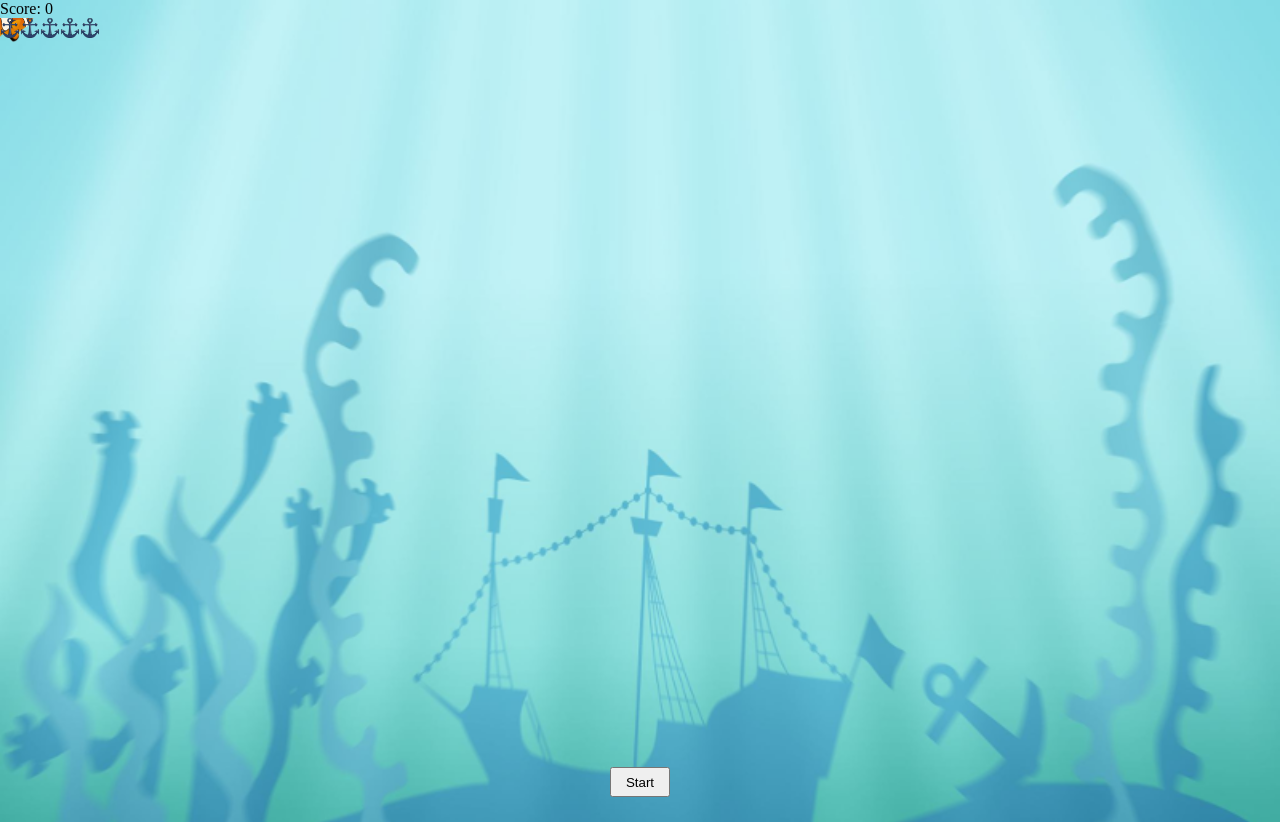
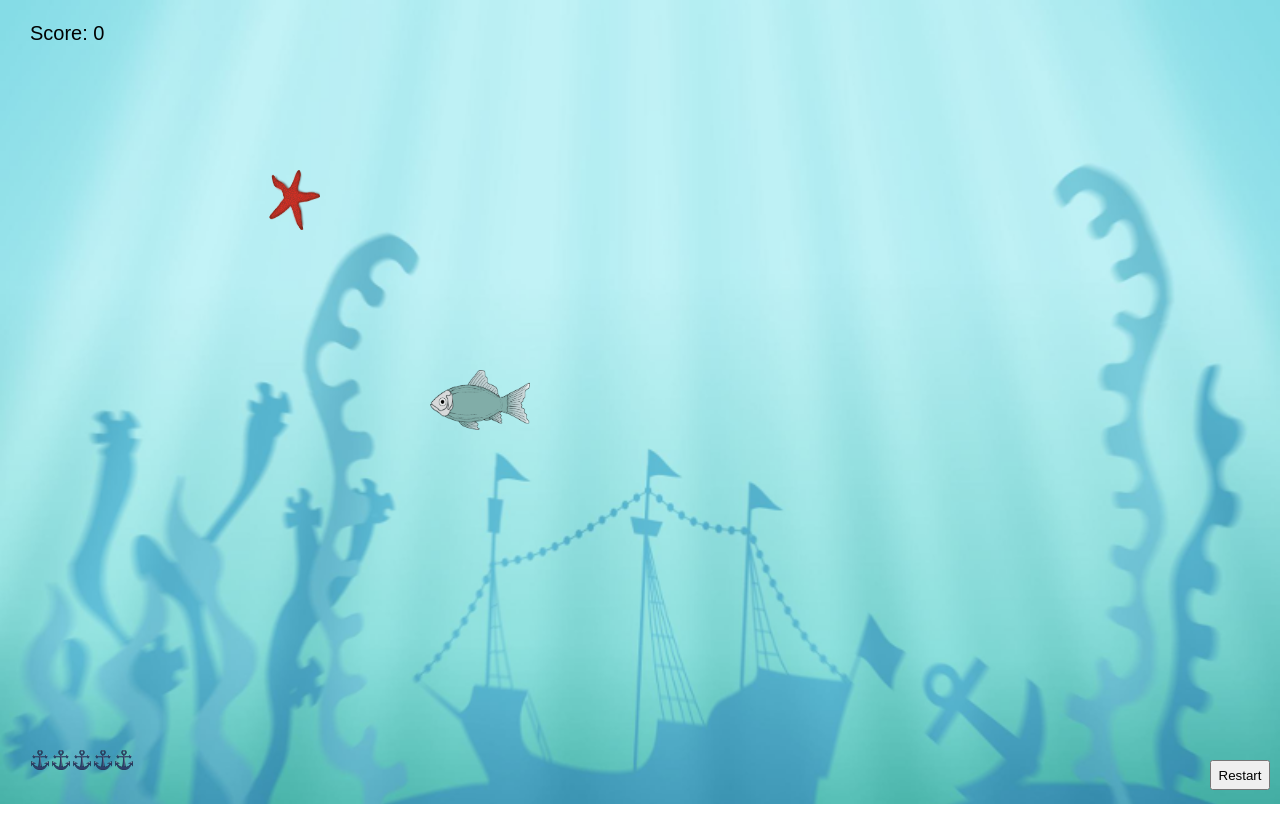
Before and after one commit to lauraliparulo/clownfish, a plain HTML site: page index.html in a window 1280 px wide. Drawn offline with Linux system fonts and the light colour scheme.

Commit message:
restart button and score on canvas

```diff
--- a/index.html
+++ b/index.html
@@ -12,9 +12,6 @@
 </head>
 
 <body>
-<div id="score"></div>
-
-
 </body>
 
 </html>
--- a/scripts/app.js
+++ b/scripts/app.js
@@ -1,5 +1,5 @@
 var scene, joystick;
-var scoreCounterElement = document.getElementById('score');
+var scoreBoards;
 var evilSound, goodieSound, gameOverSound, introSound;
 var clownfish, evil1, starfish;
 var livesCounter = 5;
@@ -7,23 +7,21 @@ var scoreCounter = 0;
 //boolean variables to track collisions events
 var hitEvil1, hitStarfish;
 var lives = [];
-var button;
-var pause = true;
+var restartButton;
+
 
 
 function OtherSprite(scene, imageFile, width, height, counterIncrement, audioElement, hit) {
     entity = new Sprite(scene, imageFile, width, height);
-
     entity.counterIncrement = counterIncrement;
     entity.audioElement = audioElement;
     entity.hit = hit;
-
     return entity;
 }
 
 function init() {
 
-    scoreCounterElement.innerHTML = "Score: " + scoreCounter;
+    scoreBoard = "Score: " + scoreCounter;
 
     evilSound = new Sound('sounds/hitEvil.ogg');
     goodieSound = new Sound('sounds/hitGoody.ogg');
@@ -56,13 +54,14 @@ function init() {
         alert('This scene requires a touch screen');
     } // end ifs
 
-    button = new GameButton("Start");
+    restartButton = new GameButton("Restart");
 
-    button.setPos((scene.width / 2 - 30), scene.height - 33);
-    button.setSize(60, 30);
+    restartButton.setPos(scene.width - 70, scene.height - 40);
+    restartButton.setSize(60, 30);
 
-    evil1.hide();
-    starfish.hide();
+
+    evil1.show();
+    starfish.show();
 
     clownfish.setSpeed(0);
     clownfish.setPosition(40, 30);
@@ -70,7 +69,9 @@ function init() {
     scene.start();
     introSound.play();
 
+    showScore(scoreBoard);
 } // end init
+
 
 function update() {
 
@@ -85,41 +86,18 @@ function update() {
     }
 
     if (scene.touchable) {
-
-        var dx = joystick.getDiffX() * 0.1;
-        var dy = joystick.getDiffY() * 0.1;
-
-        if (clownfish.x + dx <= scene.width && clownfish.x + dx > 0) {
-            clownfish.setDX(dx);
-        } else {
-            clownfish.setDX(0);
-        }
-
-        if (clownfish.y + dy <= scene.height && clownfish.y + dy > 0) {
-            clownfish.setDY(dy);
-        } else {
-            clownfish.setDY(0);
-        }
-
-
+        checkJoystick();
     } else {
-        x = scene.getMouseX();
-        y = scene.getMouseY();
-        clownfish.setPosition(x, y);
+        checkMouse();
     } // end if)// end touchable
 
     checkButtons();
+    checkGameOver();
+
     detectCollision(evil1);
     detectCollision(starfish);
     evil1.setDX(-8);
     starfish.setDX(-10);
-
-    if (pause) {
-        evil1.setDX(0);
-        starfish.setDX(0);
-    }
-
-    checkGameOver();
 
     evil1.update();
     starfish.update();
@@ -129,23 +107,45 @@ function update() {
         lives[i].update();
     }
 
+    showScore(scoreBoard);
+
 }// end update
+
+function checkJoystick() {
+    var dx = joystick.getDiffX() * 0.1;
+    var dy = joystick.getDiffY() * 0.1;
+
+    if (clownfish.x + dx <= scene.width && clownfish.x + dx > 0) {
+        clownfish.setDX(dx);
+    } else {
+        clownfish.setDX(0);
+    }
+
+    if (clownfish.y + dy <= scene.height && clownfish.y + dy > 0) {
+        clownfish.setDY(dy);
+    } else {
+        clownfish.setDY(0);
+    }
+}
+
+function checkMouse() {
+    x = scene.getMouseX();
+    y = scene.getMouseY();
+    if (x < scene.width && y < scene.height) {
+        clownfish.show();
+        clownfish.setPosition(x, y);
+    } else {
+        clownfish.hide();
+    }
+}
 
 function checkButtons() {
 
-    if (button.isClicked()) {
-        if (pause) {
-            evil1.show();
-            starfish.show();
-            button.setName('Pause');
-            pause = false;
-        } else {
-            button.setName('Resume');
-            pause = true;
-
-        }
+    if (restartButton.isClicked()) {
+        restart();
+        evil1.show();
+        starfish.show();
     }
-
 }// end checkbutton
 
 function checkGameOver() {
@@ -174,7 +174,7 @@ function detectCollision(object) {
         object.hit = true;
         if (object.counterIncrement > 0) {
             scoreCounter = scoreCounter + object.counterIncrement;
-            scoreCounterElement.innerHTML = "Score: " + scoreCounter;
+            scoreBoard = "Score: " + scoreCounter;
             object.setPosition(scene.width, scene.height * Math.random());
         }
         else {
@@ -199,12 +199,23 @@ function resize() {
 function addLives() {
     var anchor;
     for (var i = 0; i < livesCounter; i++) {
-        anchor = new Sprite(scene, 'images/anchor2.png', 18, 20, null, null, null, null);
-        anchor.setPosition(10 + i * 20, 10);
+        anchor = new Sprite(scene, 'images/anchor2.png', 18, 20);
+        anchor.setPosition(40 + i * 21, scene.height - 40);
         anchor.setSpeed(0);
         lives.push(anchor);
     }
 }
 
+
+function restart() {
+    document.location.href = "";
+} // end restart
+
 window.addEventListener('load', init);
 window.addEventListener('load', resize);
+
+
+function showScore(score) {
+    scene.context.font = "20px Arial";
+    scene.context.fillText(score, 30, 40);
+}
```
